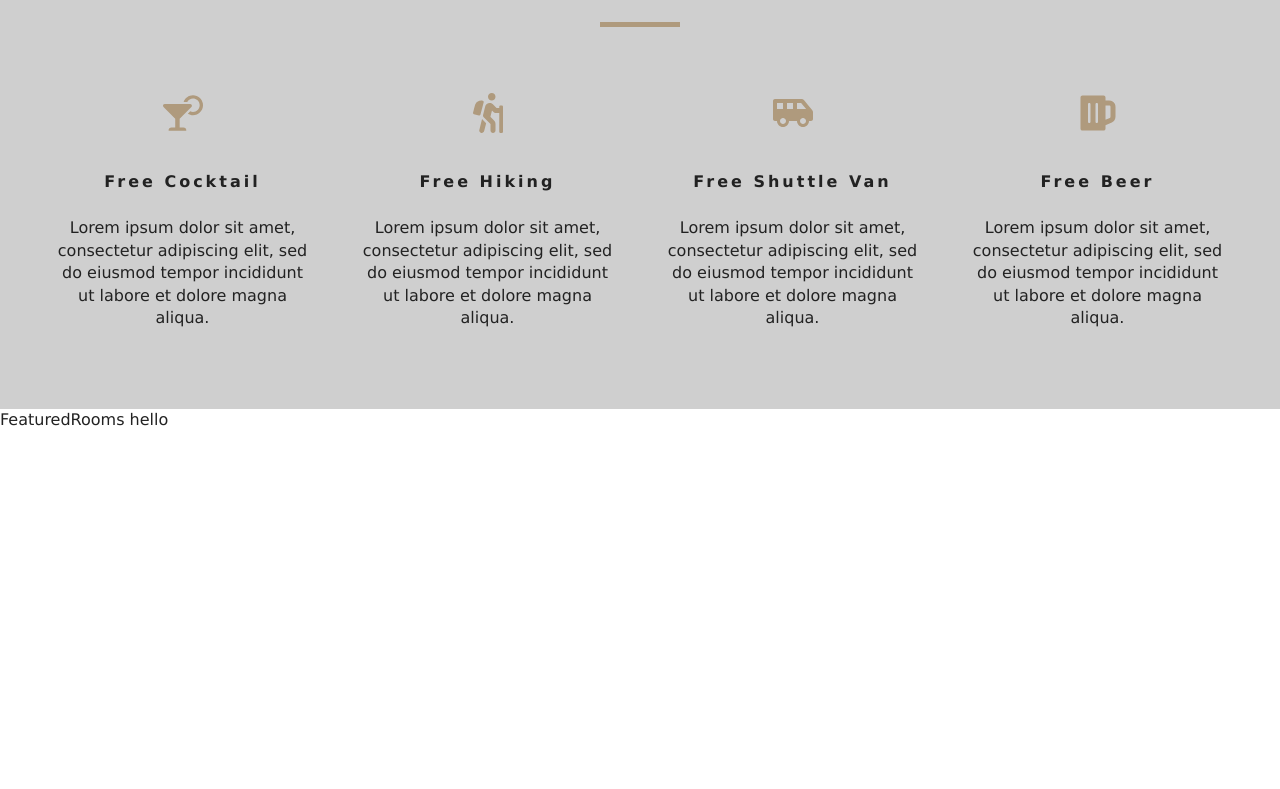
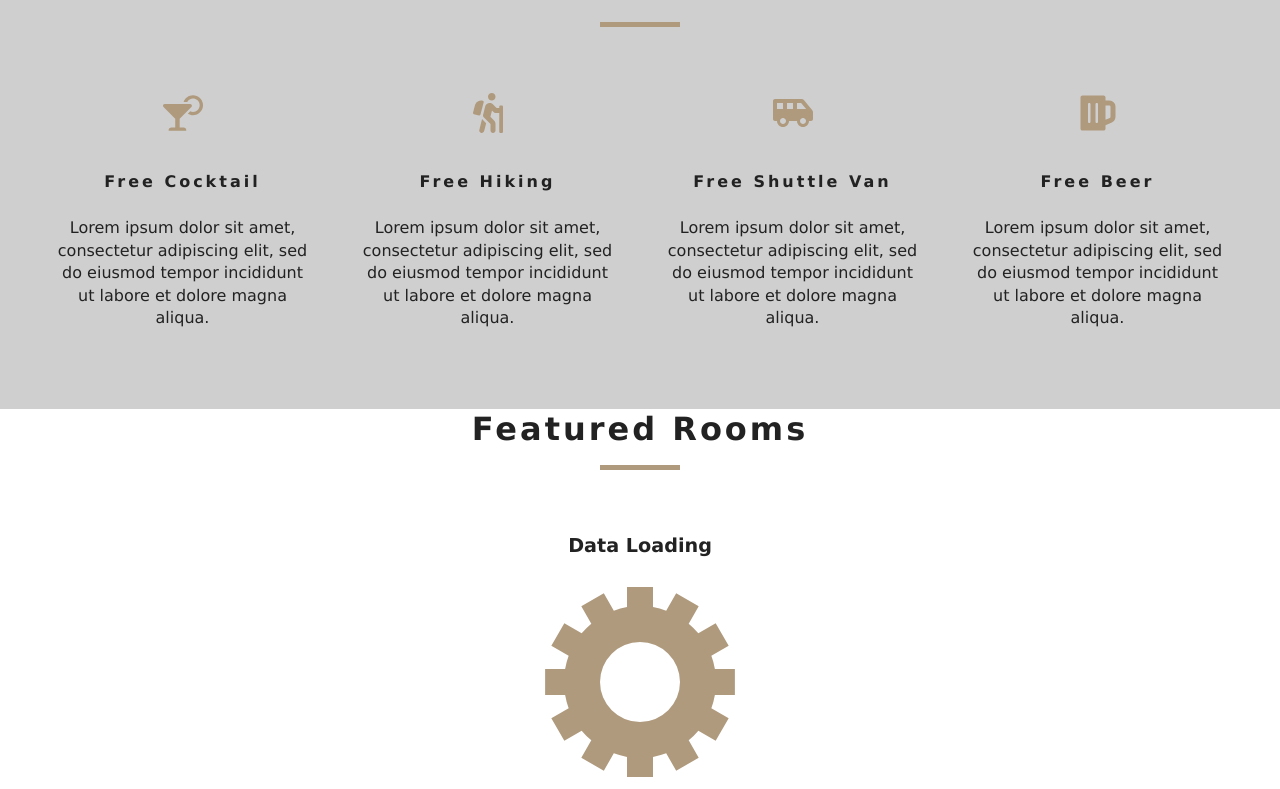
Before and after one commit to tvibhu12/beach-resort, a React (Create React App) app: page / in a window 1280 px wide. Shown: the part 914-1703 px from the top of the page. Before the commit the page ends 1346 px from the top, so only its background shows below. Built offline with nearby package versions, Linux system fonts and the light colour scheme.

Commit message:
adding Loading component and adding to the project

```diff
--- a/src/Context.js
+++ b/src/Context.js
@@ -1,12 +1,38 @@
 import React, { Component } from 'react'
+import items from './data'
 const RoomContext=React.createContext();
 export default class RoomProvider extends Component {
     state={
+        rooms:[],
+        sortedRooms:[],
+        featuredRooms:[],
+        loading:true
 
+    }
+    componentDidMount(){
+        let rooms=this.formatData(items);
+        let featuredRooms=rooms.filter(room=>room.featured===true)
+        this.setState({
+            rooms,
+            featuredRooms,
+            sortedRooms:rooms,
+
+
+        });
+    }
+    formatData(items){
+        let tempItems=items.map(item=>{
+            let id =item.sys.id;
+            let images=item.fields.images.map(image=>
+                image.fields.file.url)
+                let room={...item.fields,images,id};
+                return room;
+        })
+        return tempItems
     }
     render() {
         return (
-            <RoomContext.Provider value={'hello'}>
+            <RoomContext.Provider value={{...this.state}}>
                 {this.props.children}
             </RoomContext.Provider>
         )
--- a/src/components/FeaturedRooms.js
+++ b/src/components/FeaturedRooms.js
@@ -1,14 +1,21 @@
 import React, { Component } from 'react';
-import {RoomContext} from '../Context'
+import {RoomContext} from '../Context';
+import Title from './Title';
+import Loading from './Loading'
 export default class FeaturedRooms extends Component {
     static contextType=RoomContext;
 
     render() {
-        let value= this.context;
+        const {loading,featuredRooms:rooms}= this.context;
         return (
-            <div>
-                FeaturedRooms {value}
+            <section className='featured-rooms'>
+            <Title title='featured Rooms'/>
+            <div className='featured-rooms-center'>
+                {
+                    loading?<Loading/>:'bye'
+                }
             </div>
+            </section>
         )
     }
 }
--- /dev/null
+++ b/src/components/Loading.js
@@ -0,0 +1,10 @@
+import React from 'react'
+import loadingGif from '../images/gif/loading-gear.gif'
+export default function Loading() {
+    return (
+        <div className="loading">
+            <h4>Data Loading</h4>
+            <img src={loadingGif} alt='loading'/>
+        </div>
+    )
+}
```
